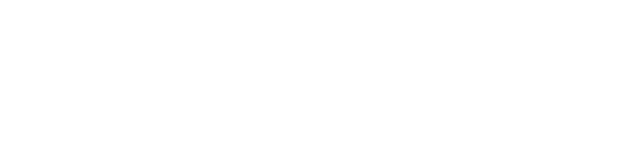
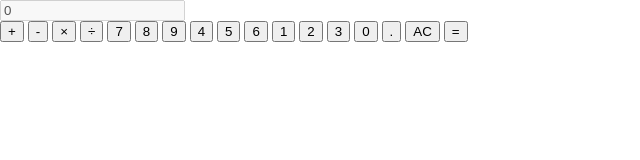
Before and after one commit to j-codepro/calculator, a plain HTML site: page index.html in a window 1280 px wide. Shown: the whole page, without its empty margins (0-640 px from the left). Drawn offline with Linux system fonts and the light colour scheme.

Commit message:
HTML structure

```diff
--- a/index.html
+++ b/index.html
@@ -10,6 +10,39 @@
     <script src="script.js" defer ></script>
 </head>
 <body>
+    <div class="calculator">
 
+        <input type="text" class="calculator-screen" value="0" disabled />
+
+        <div class="calculator-keys">
+
+          <button type="button" class="operator" value="+">+</button>
+          <button type="button" class="operator" value="-">-</button>
+          <button type="button" class="operator" value="*">&times;</button>
+          <button type="button" class="operator" value="/">&divide;</button>
+
+          <button type="button" value="7">7</button>
+          <button type="button" value="8">8</button>
+          <button type="button" value="9">9</button>
+
+
+          <button type="button" value="4">4</button>
+          <button type="button" value="5">5</button>
+          <button type="button" value="6">6</button>
+
+
+          <button type="button" value="1">1</button>
+          <button type="button" value="2">2</button>
+          <button type="button" value="3">3</button>
+
+
+          <button type="button" value="0">0</button>
+          <button type="button" class="decimal" value=".">.</button>
+          <button type="button" class="clear" value="clear">AC</button>
+
+          <button type="button" class="equal-sign" value="=">=</button>
+
+        </div>
+      </div>
 </body>
 </html>
```
